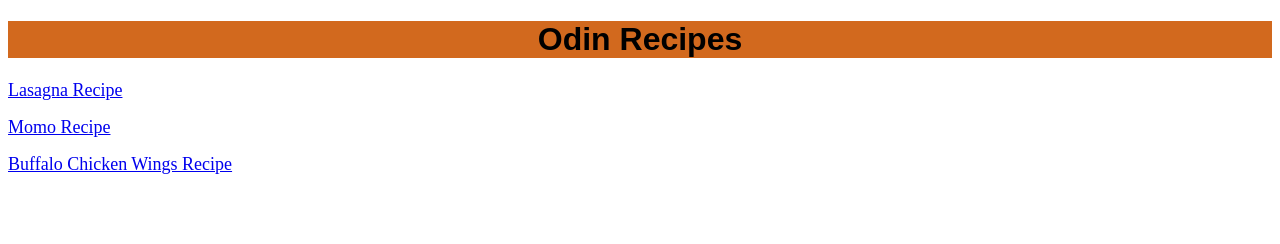
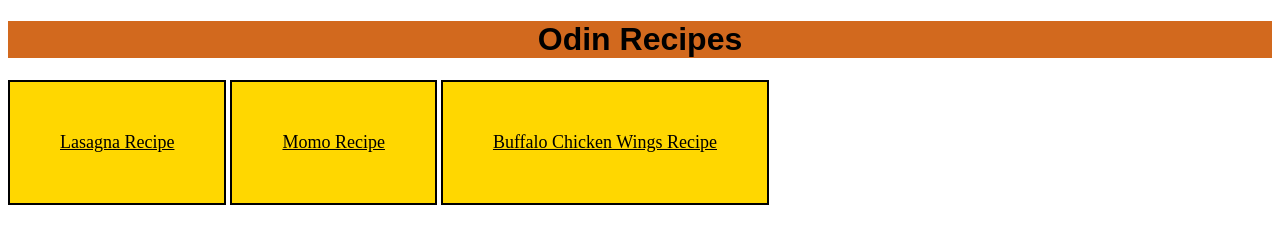
Before and after one commit to TrinavV/odin-recipes, a plain HTML site: page index.html in a window 1280 px wide. Drawn offline with Linux system fonts and the light colour scheme.

Commit message:
Add padding and borders to the webpage
Add padding and border to the header and sub headers and center the text

```diff
--- a/index.html
+++ b/index.html
@@ -10,9 +10,9 @@
 
     <body>
         <h1 id="odinheader">Odin Recipes</h1>
-        <a href="recipes/lasagna.html" class="allmenu">Lasagna Recipe</a>
-        <p><a href="./recipes/momo.html" class="allmenu">Momo Recipe</a></p>
-        <p><a href="./recipes/buffalochickenwings.html" class="allmenu">Buffalo Chicken Wings Recipe</a></p>
+        <a href="recipes/lasagna.html" class="allmenu lasagna-recipe">Lasagna Recipe</a>
+        <a href="./recipes/momo.html" class="allmenu momo-recipe">Momo Recipe</a>
+        <a href="./recipes/buffalochickenwings.html" class="allmenu buffalo-recipe">Buffalo Chicken Wings Recipe</a>
 
 
     </body>
--- a/style.css
+++ b/style.css
@@ -1,3 +1,8 @@
+#body {
+
+}
+
+
 #odinheader {
     font-family:Arial, Helvetica, sans-serif;
     text-align: center;
@@ -5,10 +10,22 @@
     font-size:xx-large;
     font-weight: bold;
 
+
 }
 
 .allmenu {
+    box-sizing: border-box;
     font-size:large;
     font-family:'Times New Roman', Times, serif;
+    color: black;
+    display: inline-block;
+    padding: 50px ;
+    border: 2px solid black;
+    background-color:gold;
+
+
 
 }
+.lasagna-recipe{
+
+}
```
Also changed, not shown: recipes/lasagna.html (+1 -1 lines), recipes/recipestyle.css (+13 -0 lines).
